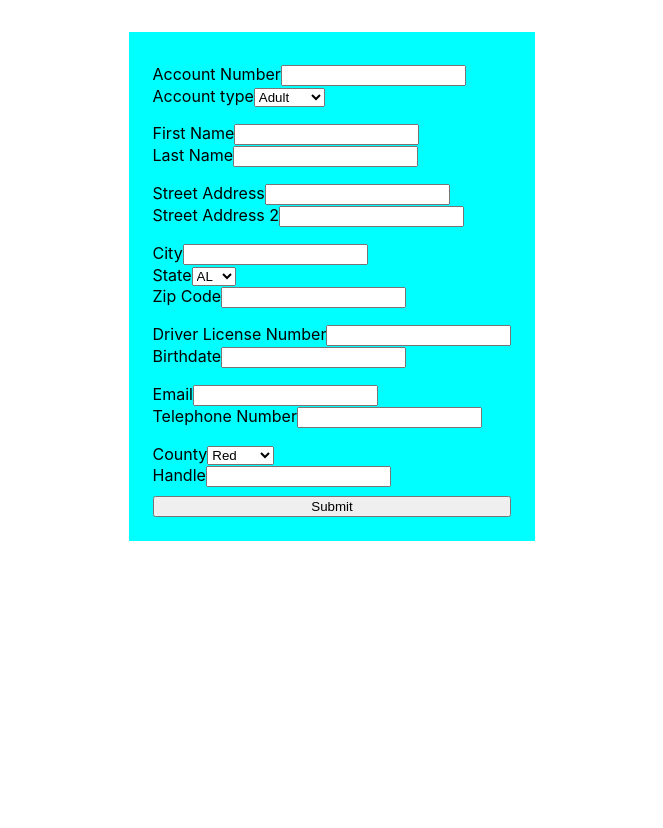
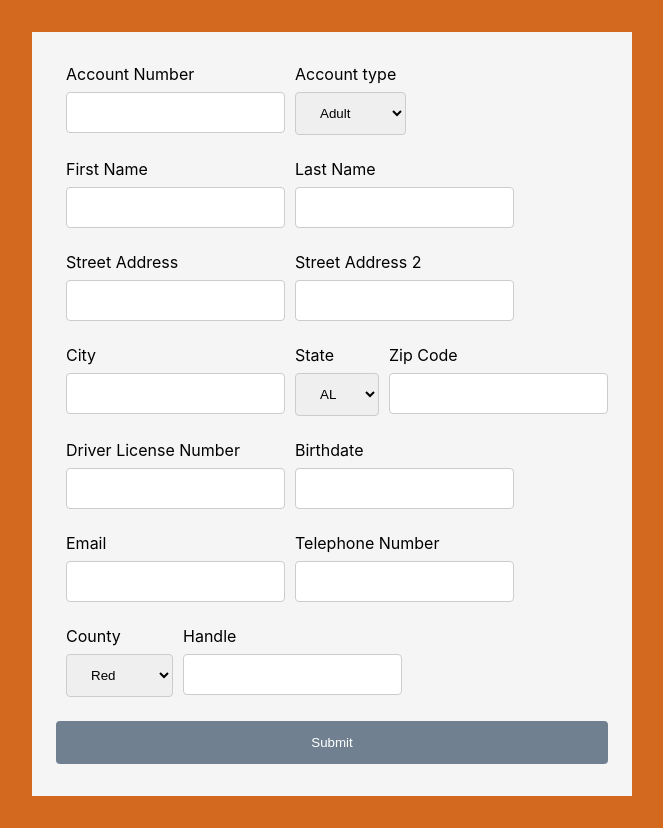
Before and after one commit to stefmryan/library_management_system_client, a React (Create React App) app: page /register in a window 1280 px wide. Shown: the whole page, without its empty margins (308-971 px from the left). Before the commit the page ends 800 px from the top, so only its background shows below. Built offline with nearby package versions, Linux system fonts and the light colour scheme.

Commit message:
done styling for now

```diff
--- a/src/components/LibraryAccountForm/LibraryAccountForm.js
+++ b/src/components/LibraryAccountForm/LibraryAccountForm.js
@@ -66,7 +66,7 @@ const LibraryAccountForm = () => {
               />
             </label>
           </div>
-          <div>
+          <div className={styles.column}>
             <label>
               Account type
               <select name="accountType" onChange={handleSelect}>
@@ -80,13 +80,13 @@ const LibraryAccountForm = () => {
           </div>
         </div>
         <div className={styles.row}>
-          <div>
+          <div className={styles.column}>
             <label>
               First Name
               <input name="firstName" type="text" onChange={handleInput} />
             </label>
           </div>
-          <div>
+          <div className={styles.column}>
             <label>
               {" "}
               Last Name
@@ -95,14 +95,14 @@ const LibraryAccountForm = () => {
           </div>
         </div>
         <div className={styles.row}>
-          <div>
+          <div className={styles.column}>
             <label>
               {" "}
               Street Address
               <input name="street" type="text" onChange={handleInput} />
             </label>
           </div>
-          <div>
+          <div className={styles.column}>
             <label>
               Street Address 2
               <input name="street2" type="text" onChange={handleInput} />
@@ -110,14 +110,14 @@ const LibraryAccountForm = () => {
           </div>
         </div>
         <div className={styles.row}>
-          <div>
+          <div className={styles.column}>
             <label>
               {" "}
               City
               <input name="city" type="text" onChange={handleInput} />
             </label>
           </div>
-          <div>
+          <div className={styles.column}>
             <label>
               State
               <select name="state" onChange={handleSelect}>
@@ -129,7 +129,7 @@ const LibraryAccountForm = () => {
               </select>
             </label>
           </div>
-          <div>
+          <div className={styles.column}>
             <label>
               Zip Code
               <input name="zipCode" type="text" onChange={handleInput} />
@@ -137,7 +137,7 @@ const LibraryAccountForm = () => {
           </div>
         </div>
         <div className={styles.row}>
-          <div>
+          <div className={styles.column}>
             <label>
               Driver License Number
               <input
@@ -147,7 +147,7 @@ const LibraryAccountForm = () => {
               />
             </label>
           </div>
-          <div>
+          <div className={styles.column}>
             <label>
               Birthdate
               <input name="birthDate" type="text" onChange={handleInput} />
@@ -155,13 +155,13 @@ const LibraryAccountForm = () => {
           </div>
         </div>
         <div className={styles.row}>
-          <div>
+          <div className={styles.column}>
             <label>
               Email
               <input name="email" type="text" onChange={handleInput} />
             </label>
           </div>
-          <div>
+          <div className={styles.column}>
             <label>
               Telephone Number
               <input name="telephone" type="text" onChange={handleInput} />
@@ -169,7 +169,7 @@ const LibraryAccountForm = () => {
           </div>
         </div>
         <div className={styles.row}>
-          <div>
+          <div className={styles.column}>
             <label>
               County
               <select name="county" onChange={handleSelect}>
@@ -181,7 +181,7 @@ const LibraryAccountForm = () => {
               </select>
             </label>
           </div>
-          <div>
+          <div className={styles.column}>
             <label>
               Handle
               <input name="handle" type="text" onChange={handleInput} />
--- a/src/components/LibraryAccountForm/LibraryAccountForm.module.css
+++ b/src/components/LibraryAccountForm/LibraryAccountForm.module.css
@@ -1,5 +1,23 @@
 button {
   width: 100%;
+  background-color: slategrey;
+  color: white;
+  padding: 14px 20px;
+  margin: 8px 0;
+  border: none;
+  border-radius: 4px;
+  cursor: pointer;
+}
+input[type="text"],
+select {
+  width: 100%;
+  padding: 12px 20px;
+  margin: 8px 0;
+  display: inline-block;
+  border: 1px solid #ccc;
+  border-radius: 4px;
+  box-sizing: border-box;
+  cursor: text;
 }
 
 .container {
@@ -7,16 +25,23 @@ button {
   margin-right: auto;
   margin-left: auto;
   margin-top: 2em;
-  background-color: aqua;
+  margin-bottom: 2em;
+  background-color: whitesmoke;
   padding: 1.5em;
 }
+
+.column {
+  margin-left: 10px;
+}
+
 .column label {
-  display: block;
+  display: flex;
+  flex-direction: column;
   text-align: left;
 }
 
 .row {
-  /* display: flex; */
+  display: flex;
   padding-top: 0.5em;
   padding-bottom: 0.5em;
 }
--- a/src/index.css
+++ b/src/index.css
@@ -1,13 +1,14 @@
 body {
   margin: 0;
-  font-family: -apple-system, BlinkMacSystemFont, 'Segoe UI', 'Roboto', 'Oxygen',
-    'Ubuntu', 'Cantarell', 'Fira Sans', 'Droid Sans', 'Helvetica Neue',
+  font-family: -apple-system, BlinkMacSystemFont, "Segoe UI", "Roboto", "Oxygen",
+    "Ubuntu", "Cantarell", "Fira Sans", "Droid Sans", "Helvetica Neue",
     sans-serif;
   -webkit-font-smoothing: antialiased;
   -moz-osx-font-smoothing: grayscale;
+  background-color: chocolate;
 }
 
 code {
-  font-family: source-code-pro, Menlo, Monaco, Consolas, 'Courier New',
+  font-family: source-code-pro, Menlo, Monaco, Consolas, "Courier New",
     monospace;
 }
```
